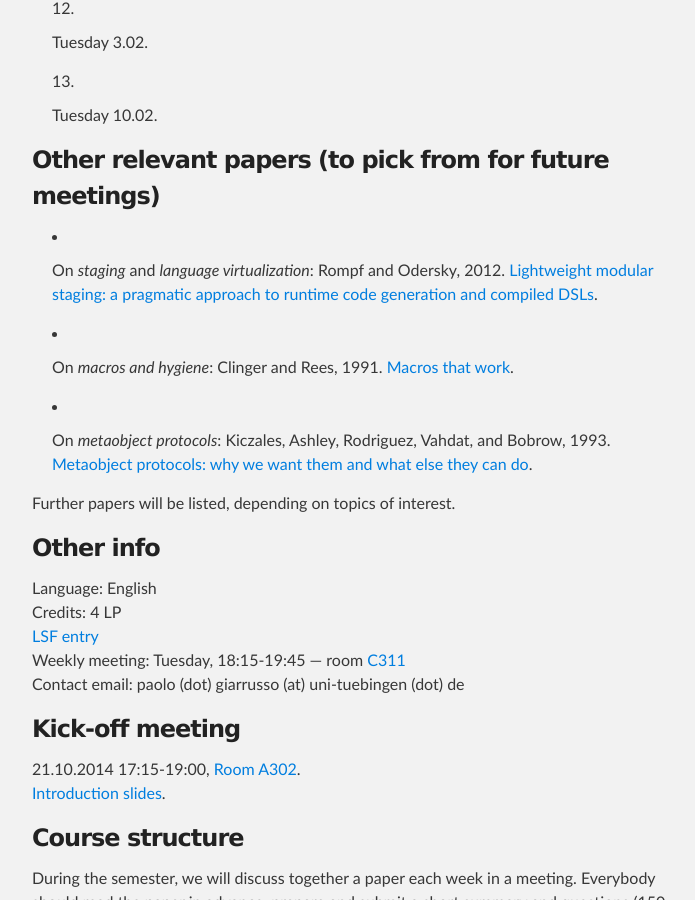
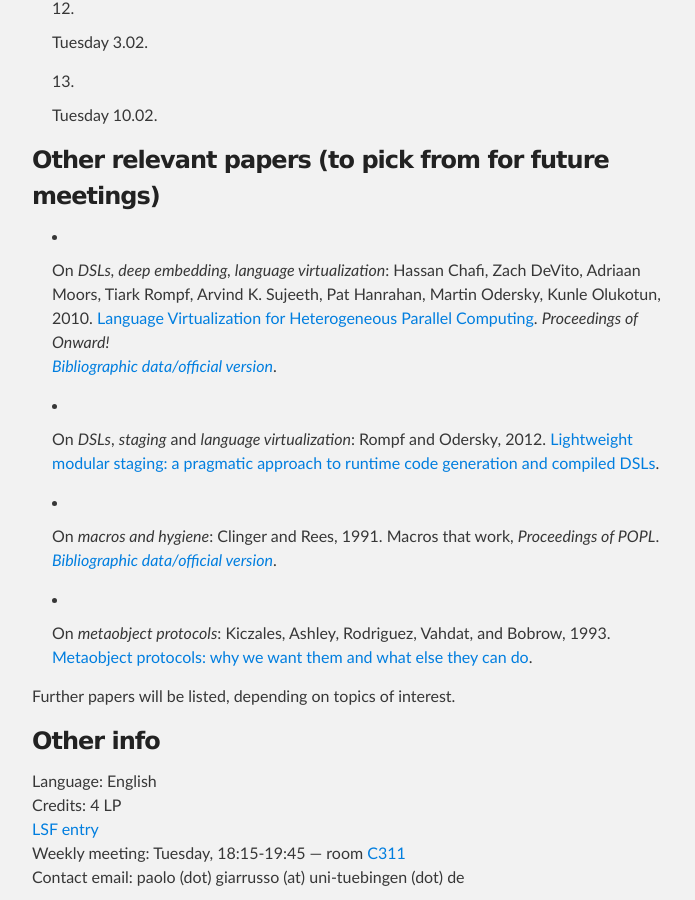
Before and after one commit to ps-mr/ps-mr.github.io, a Jekyll site: the page built from ws14-metaprogramming.md, in a window 1280 px wide and 900 px high, scrolled down 2726 px. Shown: the whole window, without its empty margins (288-983 px from the left). Built offline with Jekyll 4.4.1, drawn with Linux system fonts in a browser that asks for light colours.

Commit message:
WS14MP: New/more detailed proposals

```diff
--- a/ws14-metaprogramming.md
+++ b/ws14-metaprogramming.md
@@ -94,9 +94,14 @@ Eugene Kohlbecker, Daniel P. Friedman, Matthias Felleisen, Bruce Duba, 1986. [Hy
 
 ### Other relevant papers (to pick from for future meetings)
 
-* On *staging* and *language virtualization*: Rompf and Odersky, 2012. [Lightweight modular staging: a pragmatic approach to runtime code generation and compiled DSLs](http://dl.acm.org/citation.cfm?id=2184345).
+* On *DSLs, deep embedding, language virtualization*: Hassan Chafi, Zach DeVito, Adriaan Moors, Tiark Rompf, Arvind K. Sujeeth, Pat Hanrahan, Martin Odersky, Kunle Olukotun, 2010.
+[Language Virtualization for Heterogeneous Parallel Computing](http://infoscience.epfl.ch/record/148814/files/paper.pdf). *Proceedings of Onward!*\\
+*[Bibliographic data/official version](http://dl.acm.org/citation.cfm?id=1869527)*.
 
-* On *macros and hygiene*: Clinger and Rees, 1991. [Macros that work](http://dl.acm.org/citation.cfm?id=99607).
+* On *DSLs*, *staging* and *language virtualization*: Rompf and Odersky, 2012. [Lightweight modular staging: a pragmatic approach to runtime code generation and compiled DSLs](http://dl.acm.org/citation.cfm?id=2184345).
+
+* On *macros and hygiene*: Clinger and Rees, 1991. Macros that work, *Proceedings of POPL*.\\
+*[Bibliographic data/official version](http://dl.acm.org/citation.cfm?id=99607)*.
 
 * On *metaobject protocols*: Kiczales, Ashley, Rodriguez, Vahdat, and Bobrow, 1993. [Metaobject protocols: why we want them and what else they can do](http://cseweb.ucsd.edu/~vahdat/papers/mop.pdf).
 
```
